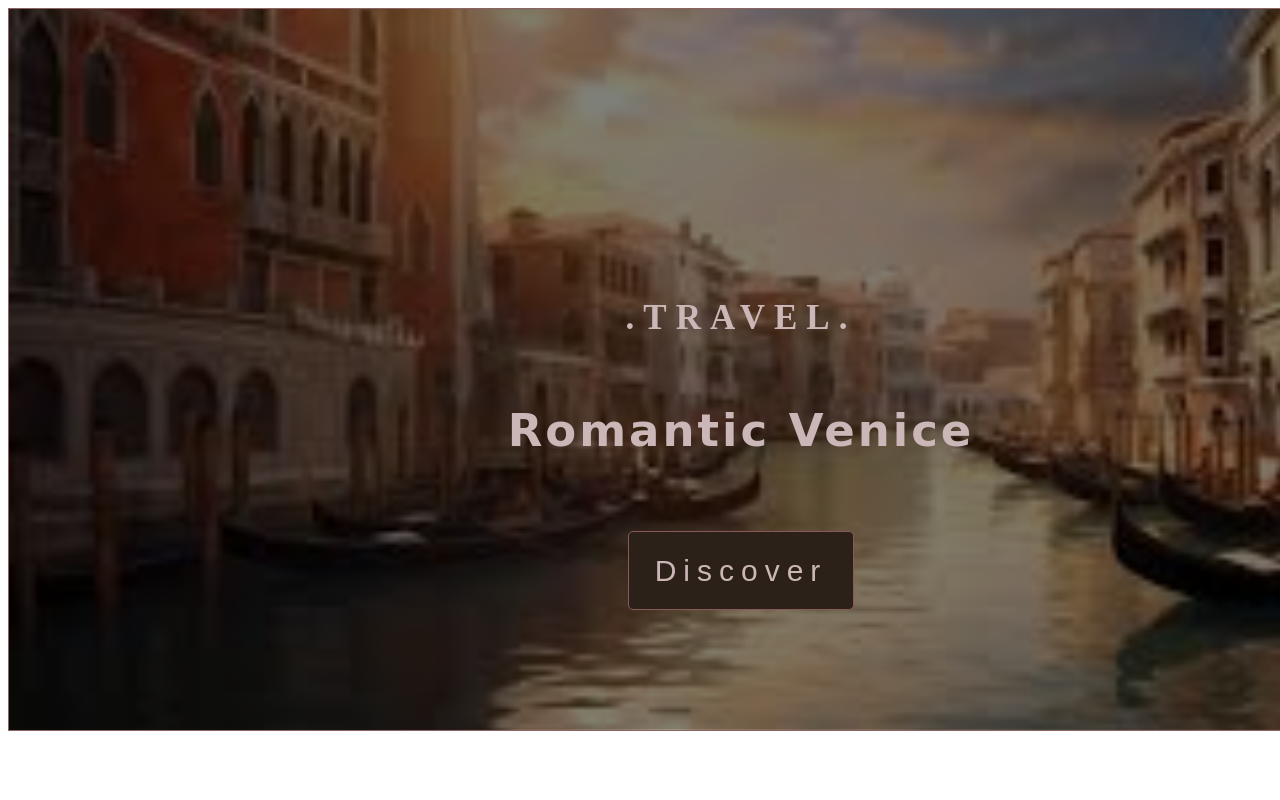
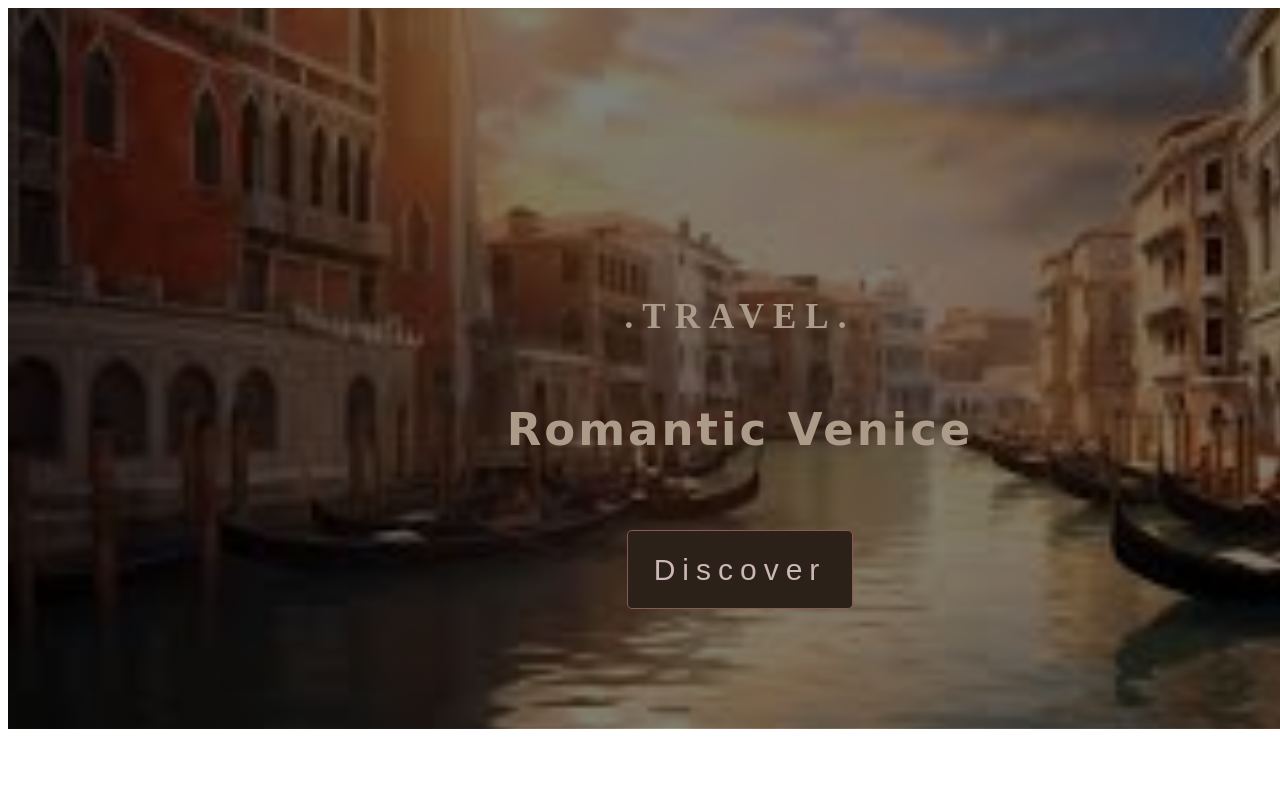
Before and after one commit to akarreg/venice--responsive, a plain HTML site: page index.html in a window 1280 px wide. Shown: the top 800 px of the page. Drawn offline with Linux system fonts and the light colour scheme; a script that the page names is missing; a web font is replaced by a local one.

Commit message:
playing with size

```diff
--- a/src/style.css
+++ b/src/style.css
@@ -1,13 +1,9 @@
 .container {
-  background-color: white;
+  background-color: black;
   margin: 0 auto;
-  max-width: 1400px;
+  width: 100%;
+  border: 30px;
 }
-.hero {
-  max-width: 1400px;
-  color: rgb(203, 183, 183);
-}
-
 header {
   background-image: linear-gradient(rgba(0, 0, 0, 0.5), rgba(0, 0, 0, 0.5)),
     url("images/hero-img.jpg");
@@ -15,10 +11,10 @@ header {
   background-size: cover;
   background-position: center;
   background-repeat: no-repeat;
-  text-align: center;
-  border: 1px solid rgb(140, 99, 99);
   padding: 100px;
   margin: 0 auto;
+  text-align: center;
+  color: rgb(172, 155, 137);
 }
 
 header h2 {
```
